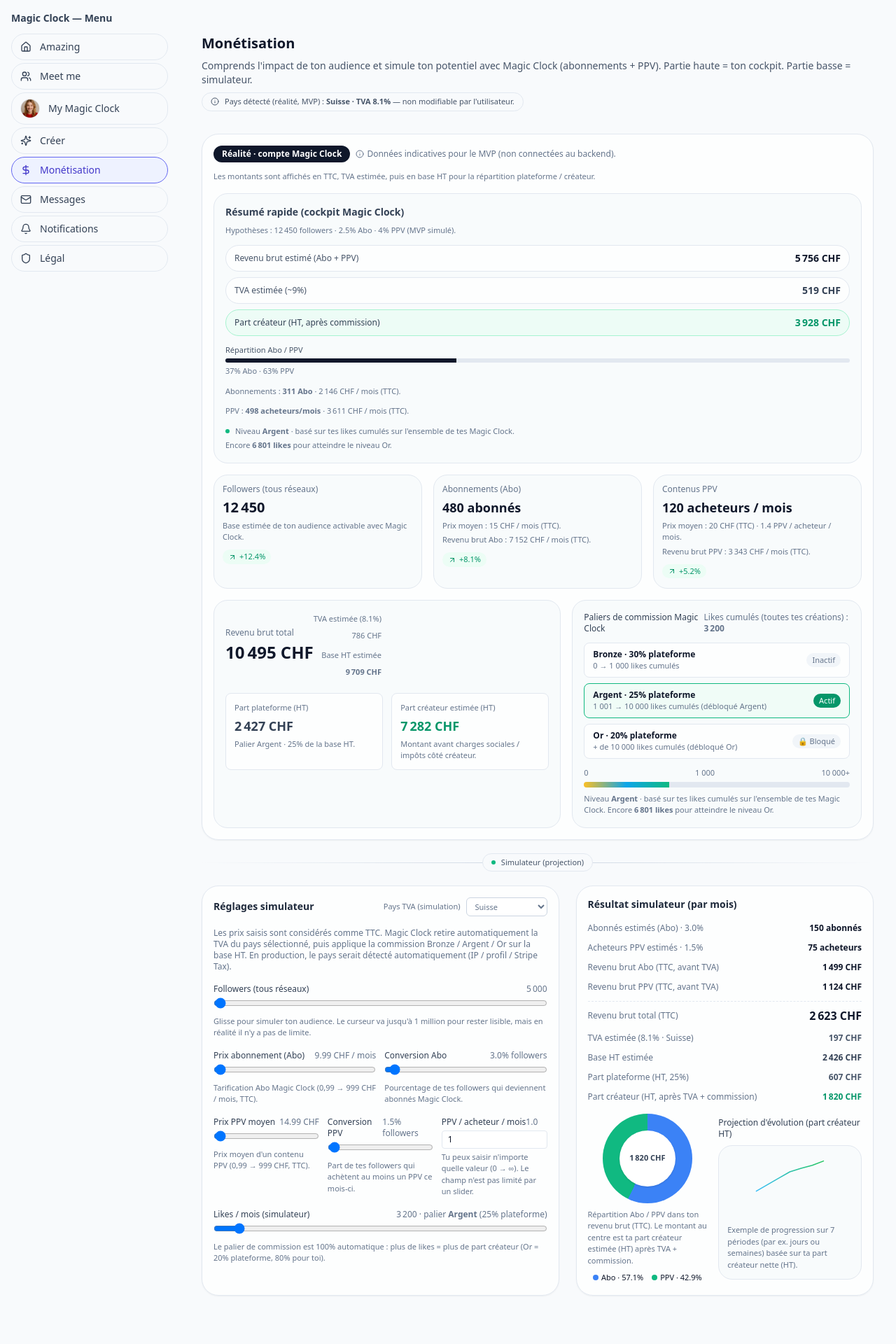
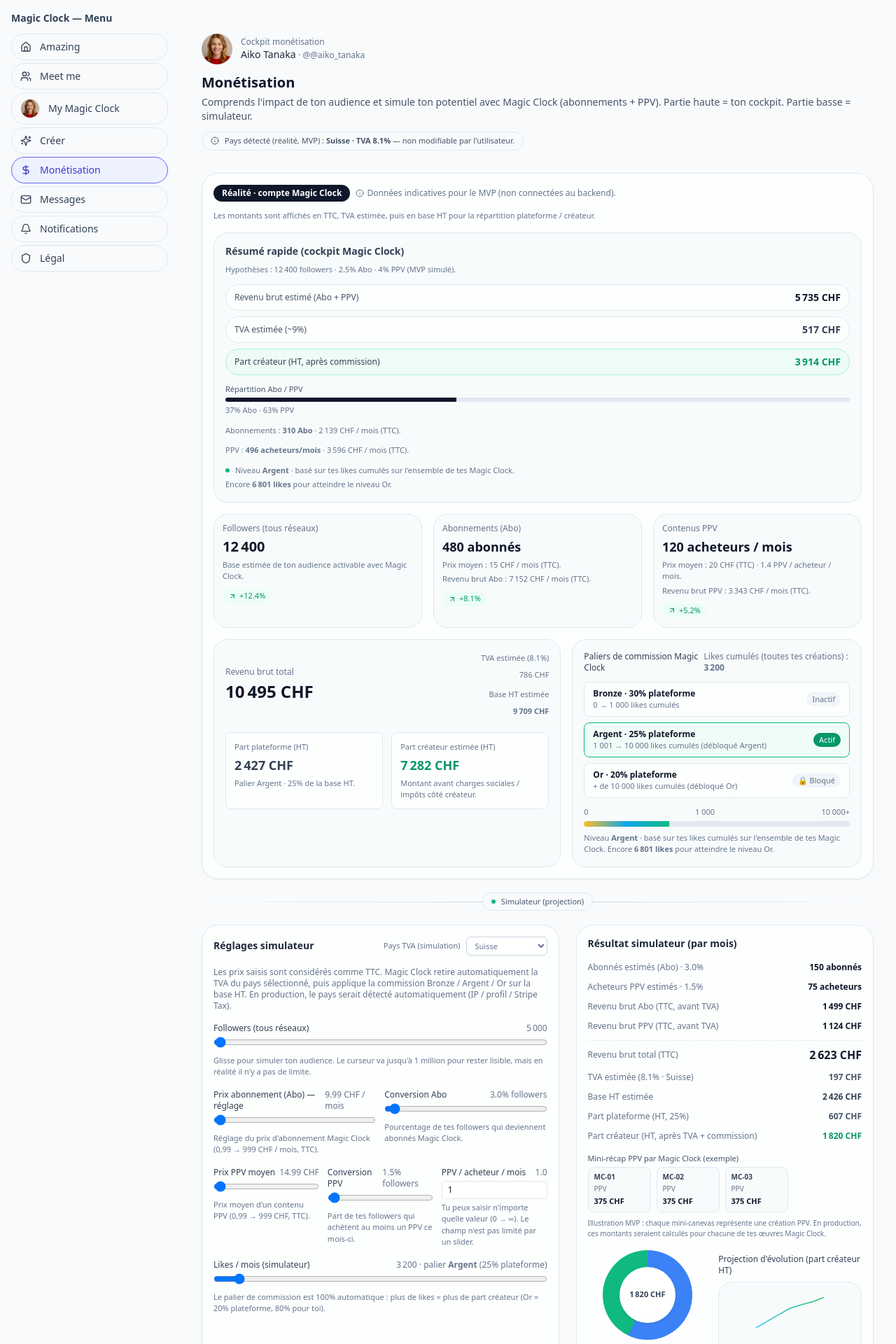
Before and after one commit to welcome-magic-clock/magic-clock-web-mvp, a Next.js app: page /monet in a window 1280 px wide. Shown: the top 1920 px of the page at 70% size. Before the commit the page ends 1899 px from the top, so only its background shows below. Built offline with nearby package versions, Linux system fonts and the light colour scheme.

Commit message:
Update page.tsx

```diff
--- a/app/monet/page.tsx
+++ b/app/monet/page.tsx
@@ -1,8 +1,10 @@
+// app/monet/page.tsx
 "use client";
 
 import { useMemo, useState } from "react";
 import { ArrowUpRight, ArrowDownRight, Info } from "lucide-react";
 import Cockpit from "@/features/monet/Cockpit";
+import { listCreators } from "@/core/domain/repository";
 
 // ─────────────────────────────────────────────────────────────
 // TVA / Pays
@@ -159,11 +161,16 @@
 // ─────────────────────────────────────────────────────────────
 
 export default function MonetPage() {
+  // Créateur courant (même logique que My Magic Clock)
+  const creators = listCreators();
+  const currentCreator =
+    creators.find((c) => c.name === "Aiko Tanaka") ?? creators[0];
+
   // TVA “réalité” : pays figé (ex: Suisse)
   const vatRateReal = CURRENT_COUNTRY.vatRate;
 
   // 🔹 Partie "réalité" (cockpit actuel, en lecture seule / fake data)
-  const realFollowers = 12450;
+  const realFollowers = currentCreator?.followers ?? 12450;
   const realFollowersDelta = 12.4;
 
   const realAboPrice = 14.9; // TTC
@@ -262,13 +269,36 @@
 
   return (
     <div className="container py-8 space-y-8">
-      <header className="space-y-2">
-        <h1 className="text-xl font-semibold">Monétisation</h1>
-        <p className="text-sm text-slate-600">
-          Comprends l&apos;impact de ton audience et simule ton potentiel avec
-          Magic Clock (abonnements + PPV). Partie haute = ton cockpit. Partie
-          basse = simulateur.
-        </p>
+      {/* HEADER AVEC AVATAR CRÉATEUR */}
+      <header className="space-y-3">
+        <div className="flex items-center gap-3">
+          <div className="h-11 w-11 overflow-hidden rounded-full bg-slate-200">
+            <img
+              src={currentCreator.avatar}
+              alt={currentCreator.name}
+              className="h-full w-full object-cover"
+            />
+          </div>
+          <div>
+            <p className="text-xs text-slate-500">Cockpit monétisation</p>
+            <p className="text-sm font-medium text-slate-800">
+              {currentCreator.name}{" "}
+              <span className="text-xs font-normal text-slate-500">
+                · @{currentCreator.handle}
+              </span>
+            </p>
+          </div>
+        </div>
+
+        <div>
+          <h1 className="text-xl font-semibold">Monétisation</h1>
+          <p className="mt-1 text-sm text-slate-600">
+            Comprends l&apos;impact de ton audience et simule ton potentiel avec
+            Magic Clock (abonnements + PPV). Partie haute = ton cockpit. Partie
+            basse = simulateur.
+          </p>
+        </div>
+
         <div className="inline-flex items-center gap-2 rounded-full border border-slate-200 bg-slate-50 px-3 py-1 text-[11px] text-slate-600">
           <Info className="h-3 w-3" />
           <span>
@@ -361,9 +391,9 @@
 
         {/* Résumé revenus + TVA + commission réelle */}
         <div className="mt-2 grid gap-4 md:grid-cols-[minmax(0,1.2fr)_minmax(0,1fr)]">
-          <div className="rounded-xl border border-slate-200 bg-slate-50/80 p-4 flex flex-col justify-between">
+          <div className="flex flex-col justify-between rounded-xl border border-slate-200 bg-slate-50/80 p-4">
             <div className="flex flex-col gap-2 text-sm">
-              <div className="flex items-center justify_between">
+              <div className="flex items-center justify-between">
                 <div>
                   <p className="text-xs text-slate-500">Revenu brut total</p>
                   <p className="mt-1 text-2xl font-semibold">
@@ -411,7 +441,7 @@
           </div>
 
           {/* Paliers commission (réels, non modifiables) */}
-          <div className="rounded-xl border border-slate-200 bg-slate-50/80 p-4 space-y-3">
+          <div className="space-y-3 rounded-xl border border-slate-200 bg-slate-50/80 p-4">
             <div className="flex items-center justify-between text-xs">
               <p className="font-medium text-slate-700">
                 Paliers de commission Magic Clock
@@ -475,7 +505,7 @@
               })}
             </div>
 
-            {/* Barre de progression likes (cumulés) */}
+            {/* Barre de progression likes + explication méritocratie */}
             <div className="mt-1">
               <div className="mb-1 flex items-center justify-between text-[11px] text-slate-500">
                 <span>0</span>
@@ -508,9 +538,7 @@
                   return (
                     <p className="mt-2 text-[11px] text-slate-500">
                       Tu as atteint le niveau{" "}
-                      <span className="font-semibold">
-                        {realTier.label}
-                      </span>{" "}
+                      <span className="font-semibold">{realTier.label}</span>{" "}
                       (palier maximum) grâce à tes likes cumulés sur toutes tes
                       créations Magic Clock.
                     </p>
@@ -598,17 +626,17 @@
             />
             <p className="text-[11px] text-slate-500">
               Glisse pour simuler ton audience. Le curseur va jusqu&apos;à 1
-              million pour rester lisible, mais en réalité il n&apos;y a pas
-              de limite.
+              million pour rester lisible, mais en réalité il n&apos;y a pas de
+              limite.
             </p>
           </div>
 
           {/* Abos */}
           <div className="grid gap-3 md:grid-cols-2">
             <div className="space-y-1">
-              <div className="flex items_center justify-between text-xs">
+              <div className="flex items-center justify-between text-xs">
                 <span className="font-medium text-slate-700">
-                  Prix abonnement (Abo)
+                  Prix abonnement (Abo) — réglage
                 </span>
                 <span className="text-slate-500">
                   {simAboPrice.toFixed(2)} CHF / mois
@@ -626,7 +654,8 @@
                 className="w-full"
               />
               <p className="text-[11px] text-slate-500">
-                Tarification Abo Magic Clock (0,99 → 999 CHF / mois, TTC).
+                Réglage du prix d&apos;abonnement Magic Clock (0,99 → 999 CHF /
+                mois, TTC).
               </p>
             </div>
 
@@ -709,7 +738,7 @@
             </div>
 
             <div className="space-y-1">
-              <div className="flex items-center justify_between text-xs">
+              <div className="flex items-center justify-between text-xs">
                 <span className="font-medium text-slate-700">
                   PPV / acheteur / mois
                 </span>
@@ -760,8 +789,8 @@
               className="w-full"
             />
             <p className="text-[11px] text-slate-500">
-              Le palier de commission est 100% automatique : plus de likes = plus
-              de part créateur (Or = 20% plateforme, 80% pour toi).
+              Le palier de commission est 100% automatique : plus de likes =
+              plus de part créateur (Or = 20% plateforme, 80% pour toi).
             </p>
           </div>
         </div>
@@ -789,7 +818,7 @@
                 {Math.round(simPpvBuyers).toLocaleString("fr-CH")} acheteurs
               </span>
             </div>
-            <div className="flex items_center justify-between">
+            <div className="flex items-center justify-between">
               <span className="text-slate-500">
                 Revenu brut Abo (TTC, avant TVA)
               </span>
@@ -844,8 +873,39 @@
             </div>
           </div>
 
+          {/* Mini-canevas PPV */}
+          <div className="mt-2 space-y-1">
+            <p className="text-[11px] font-medium text-slate-600">
+              Mini-récap PPV par Magic Clock (exemple)
+            </p>
+            <div className="flex gap-2 overflow-x-auto pb-1">
+              {["MC-01", "MC-02", "MC-03"].map((label, idx) => {
+                const share = simGrossPpv / 3 || 0;
+                return (
+                  <div
+                    key={label}
+                    className="min-w-[90px] rounded-lg border border-slate-200 bg-slate-50/80 px-2 py-1.5"
+                  >
+                    <p className="text-[10px] font-semibold text-slate-700">
+                      {label}
+                    </p>
+                    <p className="mt-0.5 text-[10px] text-slate-500">PPV</p>
+                    <p className="mt-0.5 text-[11px] font-semibold text-slate-900">
+                      {formatMoney(share)}
+                    </p>
+                  </div>
+                );
+              })}
+            </div>
+            <p className="text-[10px] text-slate-500">
+              Illustration MVP : chaque mini-canevas représente une création
+              PPV. En production, ces montants seraient calculés pour chacune de
+              tes œuvres Magic Clock.
+            </p>
+          </div>
+
           {/* Donut + légende */}
-          <div className="mt-2 grid gap-4 items-center md:grid-cols-[minmax(0,1fr)_minmax(0,1.2fr)]">
+          <div className="mt-2 grid items-center gap-4 md:grid-cols-[minmax(0,1fr)_minmax(0,1.2fr)]">
             <div className="flex flex-col items-center gap-2">
               <div
                 className="flex h-32 w-32 items-center justify-center rounded-full"
@@ -857,7 +917,8 @@
               </div>
               <p className="text-[11px] text-slate-500">
                 Répartition Abo / PPV dans ton revenu brut (TTC). Le montant au
-                centre est ta part créateur estimée (HT) après TVA + commission.
+                centre est ta part créateur estimée (HT) après TVA +
+                commission.
               </p>
               <div className="flex items-center gap-3 text-[11px]">
                 <div className="flex items-center gap-1">
```
